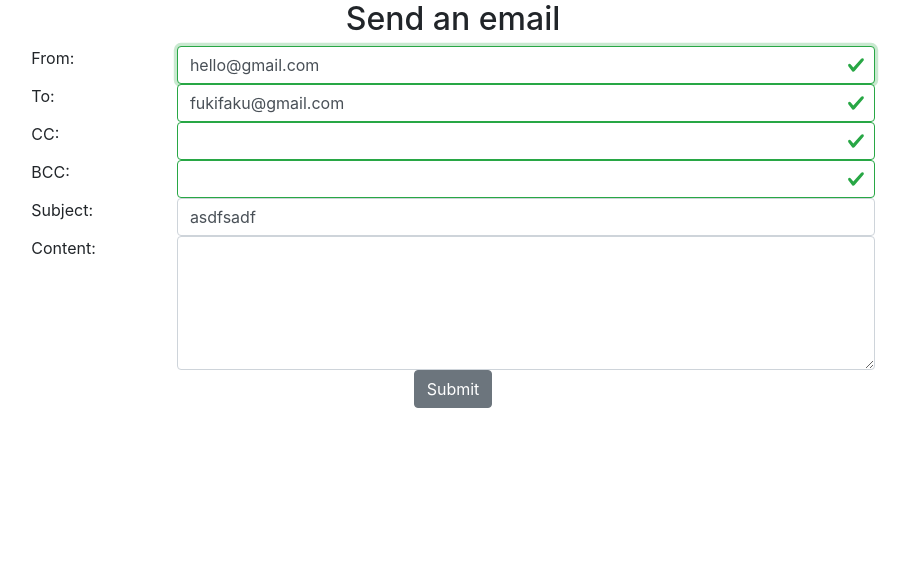
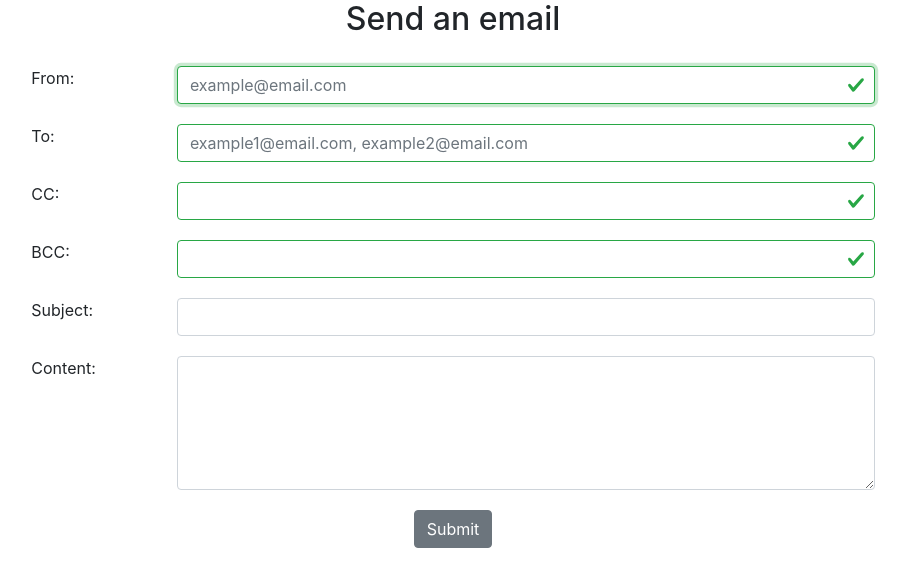
Before and after one commit to iamstevendao/email-sender, a Vue app in the folder client/: page /#/ in a window 1280 px wide. Shown: the top 586 px of the page, without its empty margins (187-1096 px from the left). Built offline with nearby package versions, Linux system fonts and the light colour scheme.

Commit message:
Add margin between inputs

```diff
--- a/client/src/views/Home.vue
+++ b/client/src/views/Home.vue
@@ -3,7 +3,7 @@
   .col-sm-12
     h2.text-center Send an email
 
-  .offset-sm-2.col-sm-8
+  .offset-sm-2.col-sm-8.form
     .row
       .col-sm-2
         label(for="from") From:
@@ -75,6 +75,7 @@
         b-form-invalid-feedback#feedback-content
           | Content is required
 
+    .row
       .col-sm-12.text-center
         p.text-danger(v-if="showError && errorText") {{ errorText }}
         b-button.btn-primary(type="submit",
@@ -100,11 +101,11 @@ export default {
     isSending: false,
     showError: false,
     model: {
-      from: 'hello@gmail.com',
-      to: 'fukifaku@gmail.com',
+      from: '',
+      to: '',
       cc: '',
       bcc: '',
-      subject: 'asdfsadf',
+      subject: '',
       content: '',
     },
   }),
@@ -174,3 +175,9 @@ export default {
   },
 };
 </script>
+
+<style scoped>
+.form .row {
+  margin-top: 20px;
+}
+</style>
```
Lines whose indentation alone changed are shown as unchanged.
